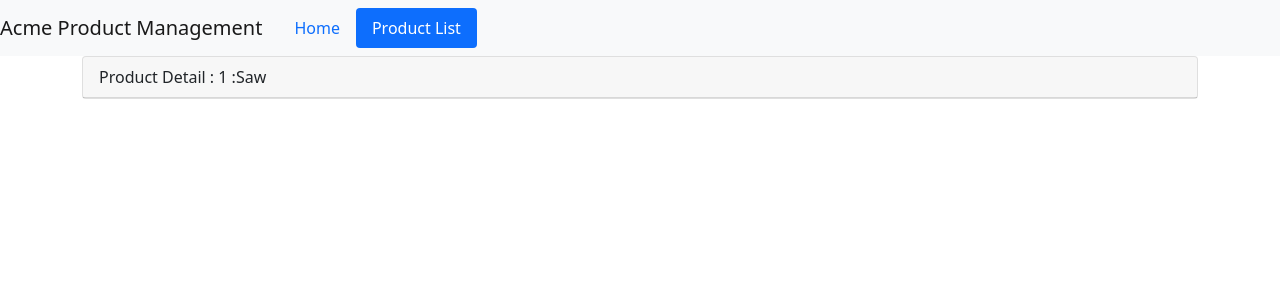
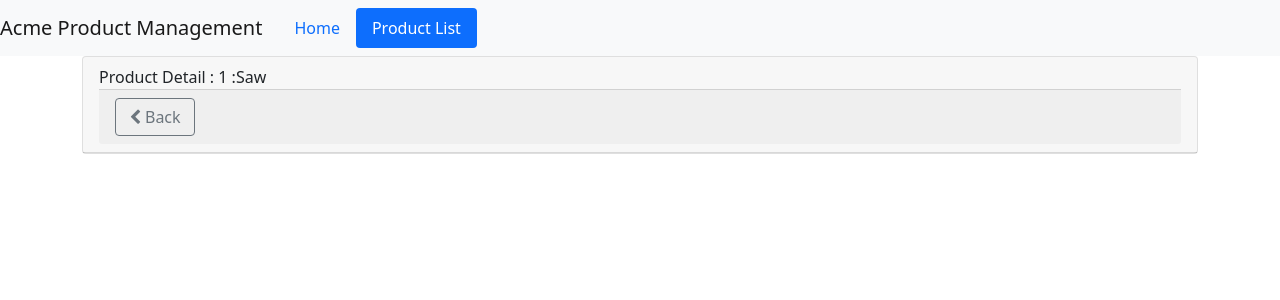
Before and after one commit to timothyAgevi/app-new, an Angular app: page /products/1 in a window 1280 px wide. Shown: the top 300 px of the page. Built offline with nearby package versions, Linux system fonts and the light colour scheme.

Commit message:
add back button

```diff
--- a/src/app/products/product-detail.component.html
+++ b/src/app/products/product-detail.component.html
@@ -1,5 +1,12 @@
 <div class='card'>
     <div class='card-header'>
       {{pageTitle + ' :' + product?.productName}}
+      <div class='card-footer'>
+        <button class='btn btn-outline-secondary'
+                style='width:80px'
+                (click)='onBack()'>
+          <i class='fa fa-chevron-left'></i> Back
+        </button>
+      </div>
     </div>
 </div>
```
